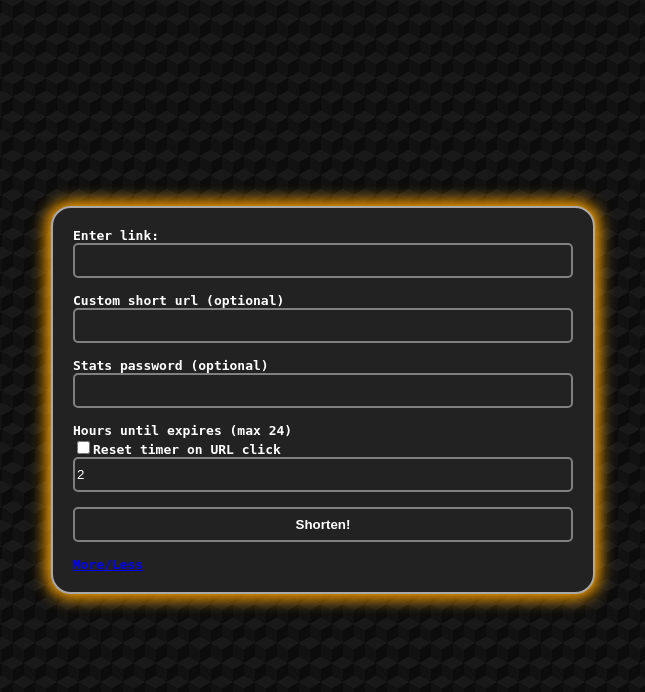
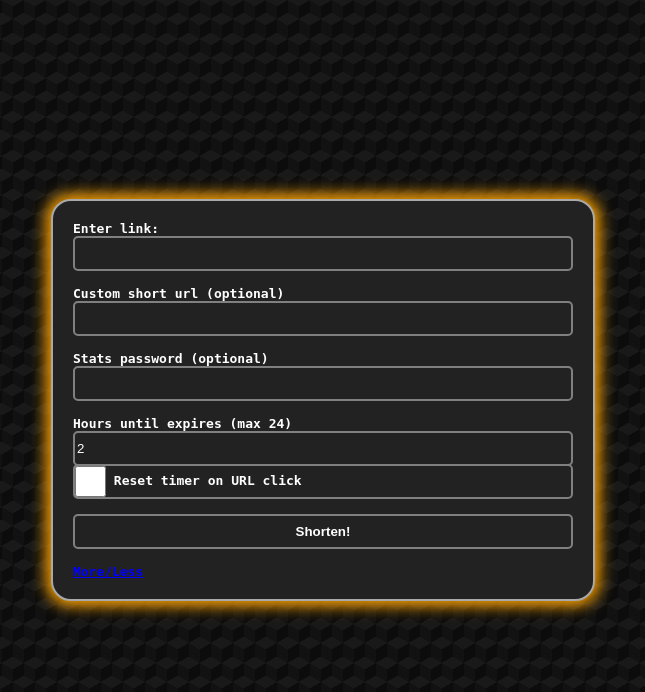
Before and after one commit to LucasVL-Tools/ShortUrlVL, a Flask app: page / in a window 1280 px wide. Shown: the top 692 px of the page, without its empty margins (317-962 px from the left). Run offline with Flask 2, Linux system fonts and the light colour scheme.

Commit message:
changed styling

```diff
--- a/main.py
+++ b/main.py
@@ -40,12 +40,12 @@ else: print("App started!")
 
 app = Flask(__name__)
 app.config.update(
-    XCAPTCHA_SITE_KEY=captcha_site_key,
-    XCAPTCHA_SECRET_KEY=captcha_secret_key
+    XCAPTCHA_SITE_KEY = captcha_site_key,
+    XCAPTCHA_SECRET_KEY = captcha_secret_key
 )
 if enable_captcha:
     from flask_xcaptcha import XCaptcha
-    xcaptcha = XCaptcha(app=app)
+    xcaptcha = XCaptcha(app=app, theme="dark")
 
 ##############################
 # LINK CREATION AND HOMEPAGE #
--- a/static/style.css
+++ b/static/style.css
@@ -4,7 +4,7 @@ body {
 	background-image:  linear-gradient(30deg, #191919 12%, transparent 12.5%, transparent 87%, #191919 87.5%, #191919), linear-gradient(150deg, #191919 12%, transparent 12.5%, transparent 87%, #191919 87.5%, #191919), linear-gradient(30deg, #191919 12%, transparent 12.5%, transparent 87%, #191919 87.5%, #191919), linear-gradient(150deg, #191919 12%, transparent 12.5%, transparent 87%, #191919 87.5%, #191919), linear-gradient(60deg, #19191977 25%, transparent 25.5%, transparent 75%, #19191977 75%, #19191977), linear-gradient(60deg, #19191977 25%, transparent 25.5%, transparent 75%, #19191977 75%, #19191977);
 	background-size: 22px 39px;
 	background-position: 0 0, 0 0, 11px 19px, 11px 19px, 0 0, 11px 19px;
-	padding: 20px
+	padding: 20px;
 }
 
 html, body, main {
@@ -22,6 +22,7 @@ html, body, main {
 	-webkit-justify-content: center;
 	justify-content: center;
 }
+
 .container {
 	padding: 20px;
 	border: 2px solid darkgray;
@@ -37,7 +38,7 @@ input[type=checkbox] {
         height: 13px;
 }
 
-input, .submit, .pass, .link, .expire {
+input, .submit, .pass, .link, .expire, .reset_on_click {
 	width: 100%;
 	height: 35px;
 	border: 2px solid gray;
@@ -47,6 +48,28 @@ input, .submit, .pass, .link, .expire {
 	color: white;
 	transition: 500ms;
 }
+
+.reset_on_click {
+	margin-top: -2px;
+}
+
+#reset_on_click {
+	width: 31px;
+	height: 31px;
+	border: 2px solid gray;
+	border-radius: 5px;
+	margin: 0px;
+	position: relative;
+	vertical-align: middle;
+}
+
+.reset_label {
+	height: 31px;
+	display: inline-block;
+	position: static;
+	width: calc(100% - 50px);
+}
+
 .submit:hover {
 	background-color: #444444;
 	transform: scale(1.05);
@@ -75,6 +98,10 @@ a {
 	display: block;
 }
 
+#rc-imageselect, .g-recaptcha {
+	margin-top: 20px;
+}
+
 @media screen and (max-width: 400px){
 	#rc-imageselect, .g-recaptcha {
 	transform: scale(0.9);
--- a/templates/index.html
+++ b/templates/index.html
@@ -16,9 +16,14 @@
 				<input autocomplete="off" type="text" id="preferred_url" name="preferred_url"><br/><br/>
 				<label for="pass">Stats password (optional)<br/></label>
                                 <input autocomplete="off" type="password" id="pass" name="pass"><br/><br/>
-				<label for="expire">Hours until expires (max {{max_age}}) <br/> <input type="checkbox" id="reset_on_click" name="reset_on_click"><label for="reset_on_click">Reset timer on URL click<br/></label></label>
-				<input autocomplete="off" type="number" id="expire" name="expire" min="0" max="{{max_age}}" value="{{default_age}}" step="0.1"><br/><br/>
+				<label for="expire">Hours until expires (max {{max_age}})</label><br/>
+				<input autocomplete="off" type="number" id="expire" name="expire" min="0" max="{{max_age}}" value="{{default_age}}" step="0.1">
+				<div class="reset_on_click">
+					<input type="checkbox" id="reset_on_click" name="reset_on_click">
+					<label for="reset_on_click" class="reset_label">Reset timer on URL click</label>
+				</div>
 				{{ xcaptcha }}
+				<br/>
 				<input class="submit" type="submit" style="font-weight: bold;" value="Shorten!">
 			</form>
 			<br>
```
Also changed, not shown: 2 other files.
